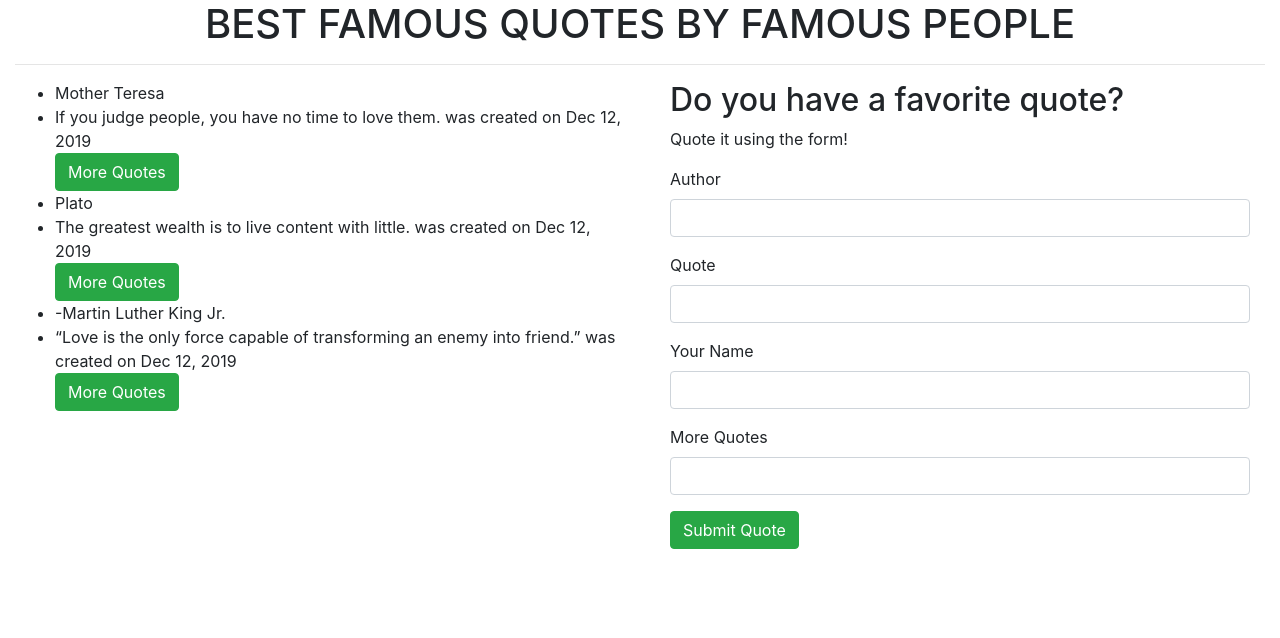
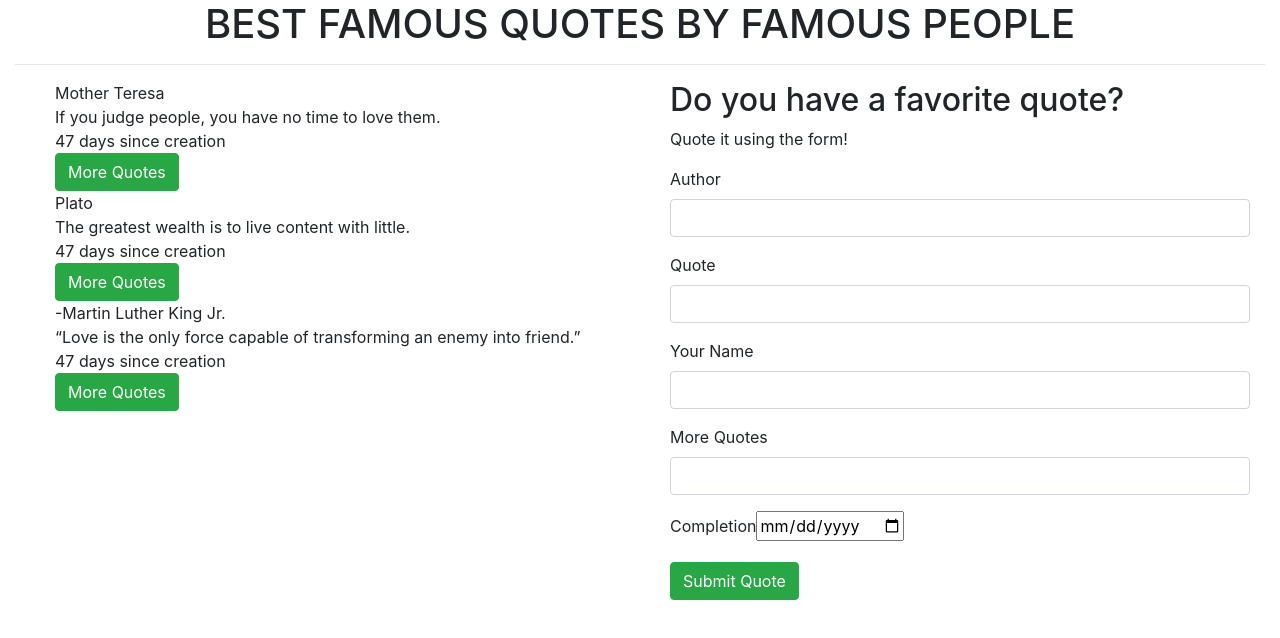
Before and after one commit to peterndungukamau/Quotes-App, an Angular app: page / in a window 1280 px wide. Shown: the top 638 px of the page. Built offline with nearby package versions, Linux system fonts and the light colour scheme.

Commit message:
add date calculation

```diff
--- a/src/app/date-count.pipe.ts
+++ b/src/app/date-count.pipe.ts
@@ -5,8 +5,21 @@ import { Pipe, PipeTransform } from '@angular/core';
 })
 export class DateCountPipe implements PipeTransform {
 
-  transform(value: any, ...args: any[]): any {
-    return null;
+  transform(value: any): number {
+    let today:Date = new Date();
+    let todayWithNoTime:any = new Date(today.getFullYear(), today.getMonth(), today.getDate())
+    var dateDifference = Math.abs(value - todayWithNoTime)
+    const secondsInDay = 86400;
+    var dateDifferenceSeconds = dateDifference*0.001;
+    var dateCounter = Math.round(dateDifferenceSeconds/secondsInDay);
+
+    if (dateCounter >= 1 && value > todayWithNoTime){
+      return dateCounter;
+    }
+    else{
+      return 0;
+    }
+
   }
 
 }
--- a/src/app/quote-form/quote-form.component.html
+++ b/src/app/quote-form/quote-form.component.html
@@ -32,6 +32,14 @@
                             <p>Please enter another quote</p>
                             </div>
                 </div>
+                <div class="form-group">
+
+                        <label for="Creation Date">Completion</label>
+                        <input type='date' id="publish" [(ngModel)]="newQuote.publishDate" name="publishDate" #publishDate="ngModel" required>
+                        <div [hidden]="publishDate.valid || publishDate.pristine" class="alert alert-danger">
+                          <p>Date is required</p>
+                        </div>
+                    </div>
                 <button type="submit" class="btn btn-success">Submit Quote</button>
 </form>
 </div>
--- a/src/app/quote-form/quote-form.component.ts
+++ b/src/app/quote-form/quote-form.component.ts
@@ -8,8 +8,8 @@ import { Quote } from '../quote';
 })
 export class QuoteFormComponent implements OnInit {
 
-  newQuote = new Quote("","","","",0,0
-  );
+  newQuote = new Quote("","","","",0,0, new Date());
+
   @Output() addQuote = new EventEmitter<Quote>();
 
   submitQuote(){
--- a/src/app/quote/quote.component.html
+++ b/src/app/quote/quote.component.html
@@ -6,7 +6,8 @@
 <ul>
 <div  *ngFor='let quote of quotes;let i = index'>
 <li>{{ quote.author }}</li>
-<li>{{quote.quote}} was created on {{quote.publishDate|date}}</li>
+<li>{{quote.quote}}</li>
+<li>{{quote.publishDate|dateCount}} days since creation</li>
 <button (click)='toggleDetails(i)' class="btn btn-success">More Quotes</button>
 <app-quote-details *ngIf='quote.showMore' [quote]='quote' (isRead) = 'deleteQuote($event,i)'></app-quote-details>
 </div>
@@ -20,4 +21,8 @@
 .show  h1 {
         text-align: center;
     }
+    ul li{
+        text-decoration:none;
+        list-style-type: none;
+    }
 </style>
--- a/src/app/quote/quote.component.ts
+++ b/src/app/quote/quote.component.ts
@@ -15,6 +15,7 @@ export class QuoteComponent implements OnInit {
 
   addNewQuote(quote){
  let quoteLength = this.quotes.length;
+  quote.publishDate = new Date(quote.publishDate)
   this.quotes.push(quote)
   }
 
```
